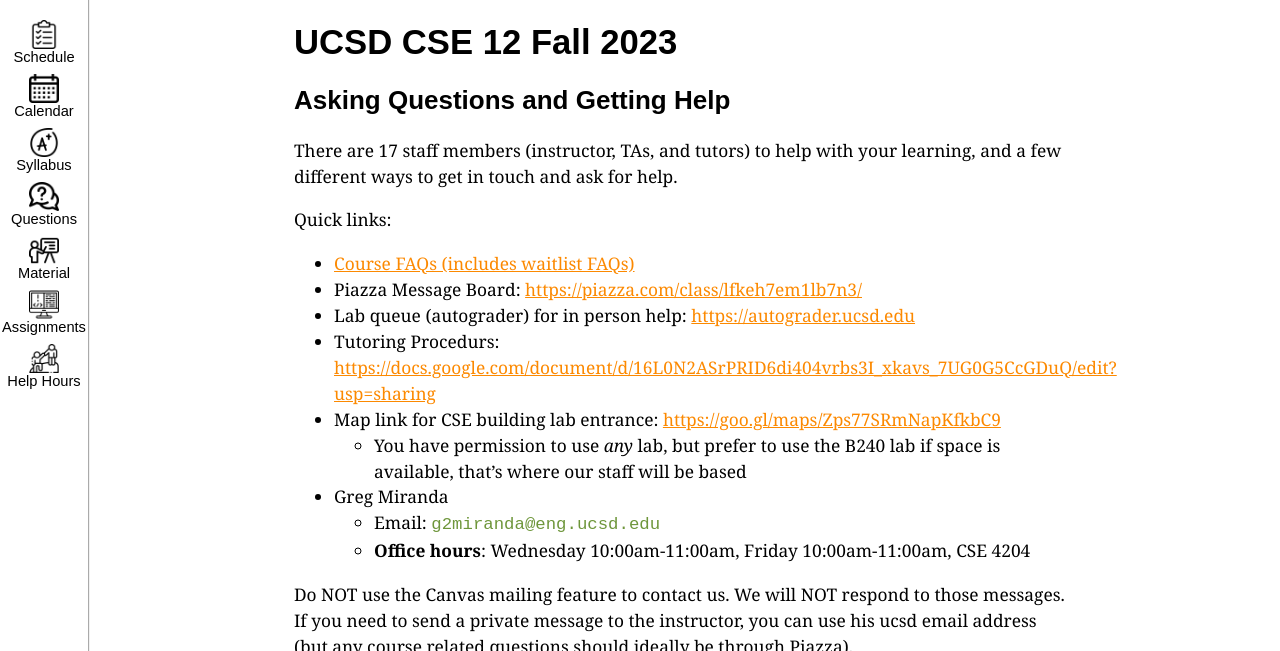
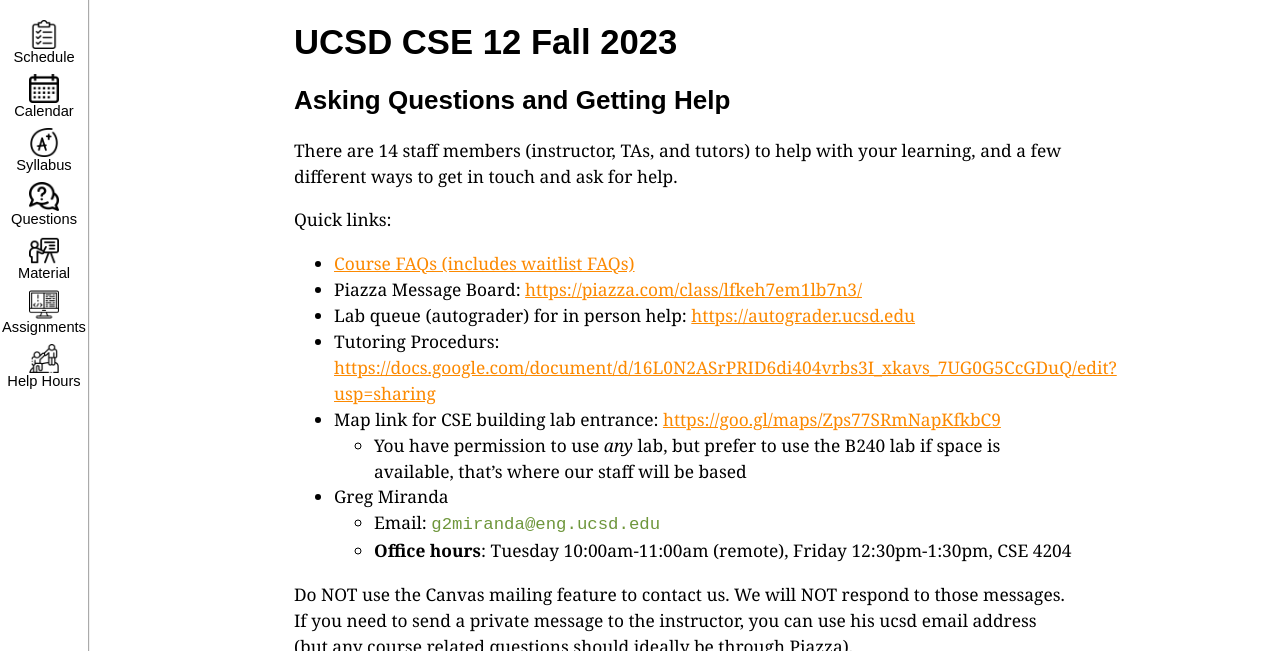
Before and after one commit to ucsd-cse12-f23/ucsd-cse12-f23.github.io, a Jekyll site: the page built from staff-and-help.md, in a window 1280 px wide. Shown: the top 651 px of the page. Built offline with Jekyll 4.4.1, drawn with Linux system fonts in a browser that asks for light colours.

Commit message:
Update staff-and-help.md

```diff
--- a/staff-and-help.md
+++ b/staff-and-help.md
@@ -5,7 +5,7 @@ title: "UCSD CSE12 – Basic Data Structures and Object-Oriented Design"
 # UCSD CSE 12 Fall 2023
 ## Asking Questions and Getting Help
 
-There are 17 staff members (instructor, TAs, and tutors) to help with your
+There are 14 staff members (instructor, TAs, and tutors) to help with your
 learning, and a few different ways to get in touch and ask for help.
 
 Quick links:
@@ -18,7 +18,7 @@ Quick links:
   - You have permission to use _any_ lab, but prefer to use the B240 lab if space is available, that's where our staff will be based
 - Greg Miranda
   - Email: `g2miranda@eng.ucsd.edu`
-  - **Office hours**: Wednesday 10:00am-11:00am, Friday 10:00am-11:00am, CSE 4204
+  - **Office hours**: Tuesday 10:00am-11:00am (remote), Friday 12:30pm-1:30pm, CSE 4204
 
 Do NOT use the Canvas mailing feature to contact us. We will NOT respond to those
 messages. If you need to send a private message to the instructor, you can use his ucsd email
@@ -78,7 +78,7 @@ likely summarizes a lot of what they would tell you to get you started.
 **What's the course material like?**
 
 You can see a [previous version of the
-course](https://ucsd-cse12-f22.github.io/){:target="_blank"}, which will give you a sense. This
+course](https://ucsd-cse12-sp23.github.io/){:target="_blank"}, which will give you a sense. This
 offering will not be identical, but will be similar.
 
 There is no required textbook for you to purchase for the course. The course uses a combination of online resources and notes from the instructors.
```
